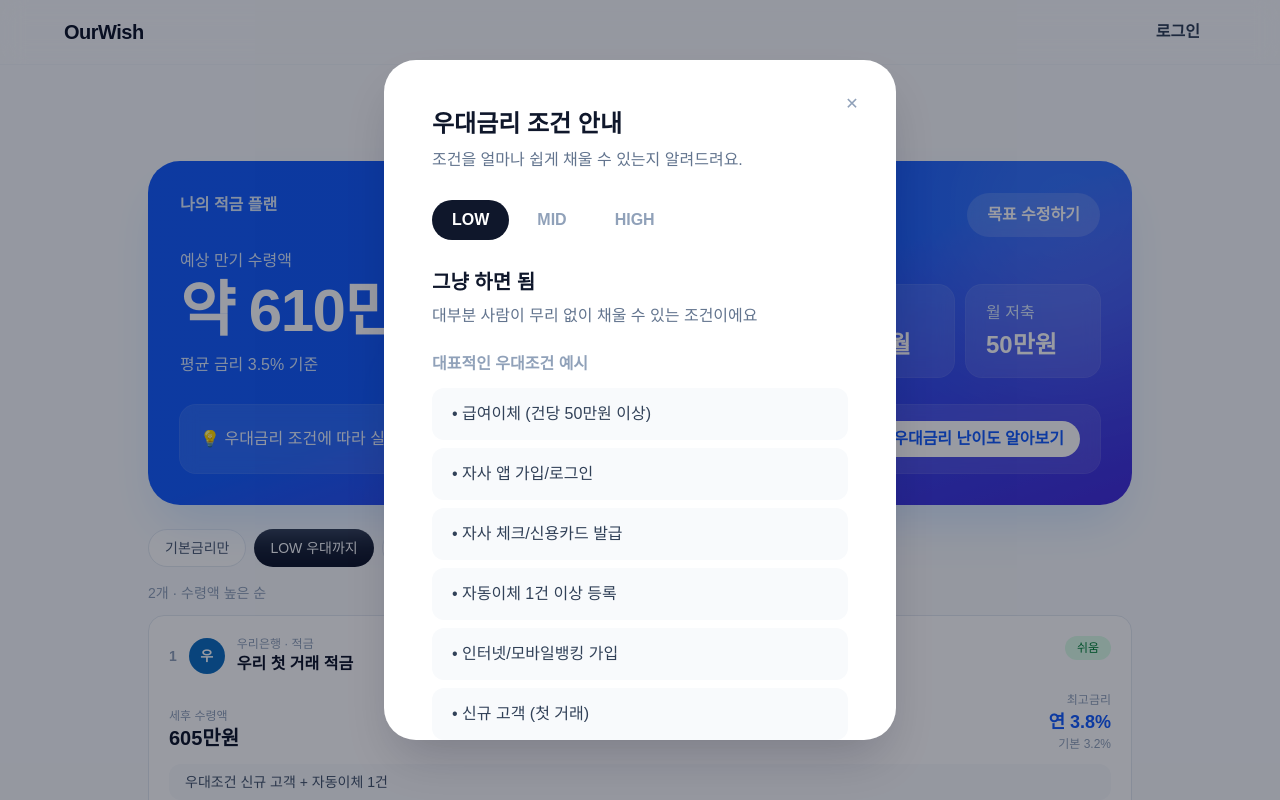
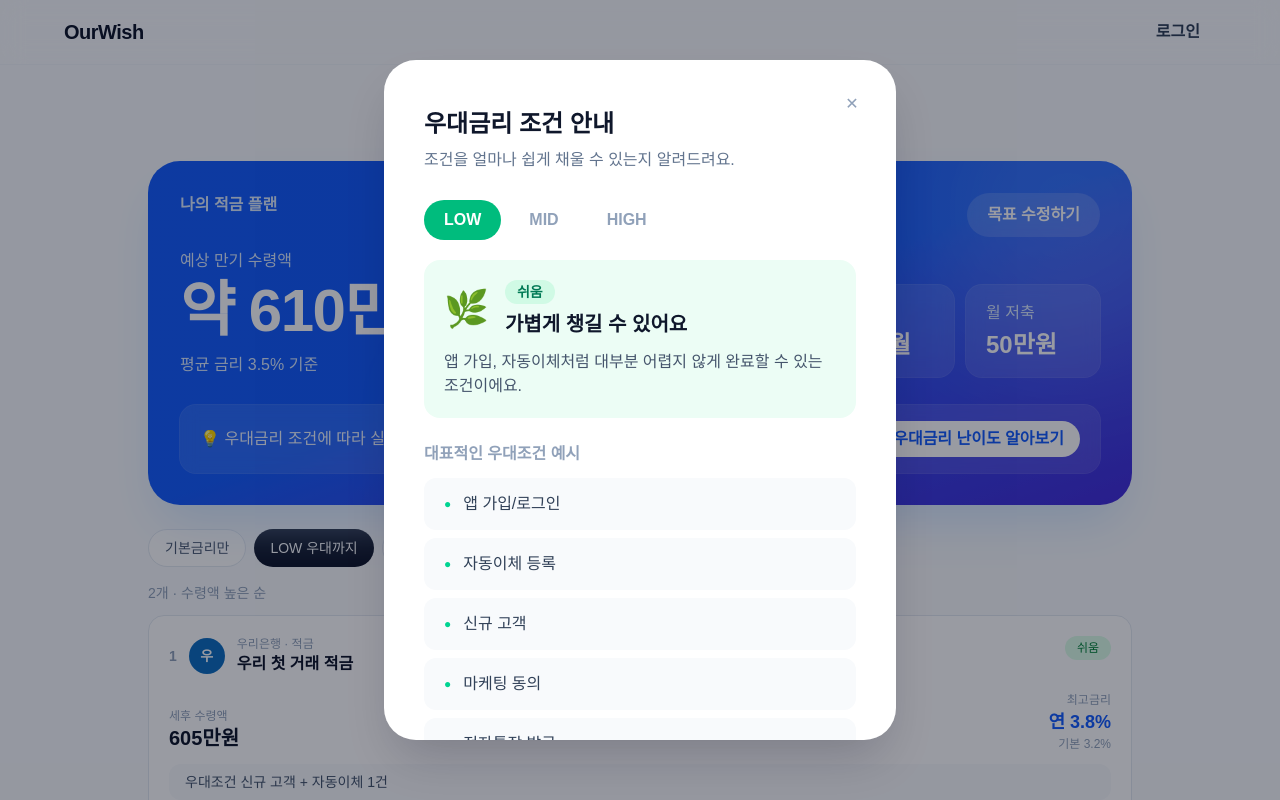
Before and after one commit to Our-Wish/ourwish, a Vue app in the folder frontend_dir/: page /recommendation in a window 1280 px wide. Both pictures are taken after a click on the button "우대금리 난이도 알아보기". Shown: the top 800 px of the page. Built offline with nearby package versions, Linux system fonts and the light colour scheme; no server answers; a web font is replaced by a local one.

Commit message:
Feat: 우대금리 난이도 모달 UI 개선

```diff
--- a/frontend_dir/src/constants/levelInfo.ts
+++ b/frontend_dir/src/constants/levelInfo.ts
@@ -3,57 +3,54 @@ export type FilterKey = 'BASE' | 'LOW' | 'MID' | 'HIGH'
 export const levelInfo: Record<
   Exclude<FilterKey, 'BASE'>,
   {
+    label: string
     title: string
     description: string
     conditions: string[]
   }
 > = {
   LOW: {
-    title: '그냥 하면 됨',
-    description: '대부분 사람이 무리 없이 채울 수 있는 조건이에요',
+    label: '쉬움',
+    title: '가볍게 챙길 수 있어요',
+    description: '앱 가입, 자동이체처럼 대부분 어렵지 않게 완료할 수 있는 조건이에요.',
     conditions: [
-      '급여이체 (건당 50만원 이상)',
-      '자사 앱 가입/로그인',
-      '자사 체크/신용카드 발급',
-      '자동이체 1건 이상 등록',
+      '앱 가입/로그인',
+      '자동이체 등록',
+      '신규 고객',
+      '마케팅 동의',
+      '전자통장 발급',
+      '입출금 통장 보유',
       '인터넷/모바일뱅킹 가입',
-      '신규 고객 (첫 거래)',
-      '마케팅 동의',
-      '종이통장 미발급 (전자통장)',
-      '자사 입출금 통장 보유',
     ],
   },
   MID: {
-    title: '좀 챙겨야 함',
-    description: '생활 패턴을 약간 맞춰야 하는 조건들이에요',
+    label: '보통',
+    title: '조금 신경 쓰면 가능해요',
+    description: '급여이체나 카드 사용처럼 생활 패턴에 따라 달성 여부가 달라지는 조건이에요.',
     conditions: [
-      '카드 실적 월 N만원 이상',
+      '급여이체',
+      '카드 실적',
+      '공과금 자동이체',
       '주택청약 보유',
-      '공과금 자동이체 N건 이상',
-      '펀드/ISA 가입',
-      '연금저축 계좌 지정',
-      '타행 급여이체 → 자행으로 변경',
-      '적금/예금 N개 이상 동시 보유',
-      '가족 계좌 연결 (패밀리뱅킹)',
-      '비대면 가입 (영업점 미방문)',
+      '비대면 가입',
+      '가족 계좌 연결',
+      '적금/예금 동시 보유',
     ],
   },
   HIGH: {
-    title: '사회초년생인데 잡시 높음',
-    description: '기존 자산이나 거래 실적이 있어야 하는 조건들이에요',
+    label: '어려움',
+    title: '조건 확인이 필요해요',
+    description:
+      '기존 자산, 거래 실적, 특정 상품 이용 여부에 따라 달성이 어려울 수 있는 조건이에요.',
     conditions: [
-      '신용카드 연 500만원 이상 사용',
-      '외환 거래 실적 (환전/해외송금)',
-      '대출 보유 고객',
-      '자산관리 계좌 N억 이상 예치',
+      '높은 카드 사용 실적',
+      '외환 거래 실적',
+      '대출 보유',
+      '자산관리 계좌 보유',
       '프리미엄/VIP 등급',
-      '퇴직연금(IRP) 가입',
+      '퇴직연금 가입',
       '주택담보대출 연계',
-      '증권 연계 계좌 (CMA 등)',
-      '카드론/리볼빙 이용 실적',
-      '골프장/제휴 가맹점 이용 실적',
-      '탄소중립 실천 (대중교통 이용 인증)',
-      '지역화폐/지역사랑상품권 사용 실적',
+      '증권 연계 계좌',
     ],
   },
 }
--- a/frontend_dir/src/views/RecommendationView.vue
+++ b/frontend_dir/src/views/RecommendationView.vue
@@ -72,7 +72,7 @@
       <div v-if="showLevelGuide" class="fixed inset-0 z-50 flex items-center justify-center p-10">
         <div class="absolute inset-0 bg-slate-950/40" @click="showLevelGuide = false" />
         <div
-          class="relative w-full max-w-lg rounded-4xl bg-white p-12 shadow-2xl shadow-slate-950/20 max-h-[85vh] overflow-y-auto"
+          class="relative w-full max-w-lg rounded-4xl bg-white pt-12 px-10 shadow-2xl shadow-slate-950/20 max-h-[85vh] overflow-y-auto"
         >
           <button
             @click="showLevelGuide = false"
@@ -90,28 +90,34 @@
               :key="level"
               @click="activeLevelTab = level"
               class="rounded-full px-5 py-2 text-base font-semibold transition"
-              :class="
-                activeLevelTab === level
-                  ? 'bg-slate-900 text-white'
-                  : 'text-slate-400 hover:bg-slate-100'
-              "
+              :class="activeLevelTab === level ? levelMeta[level].activeClass : 'text-slate-400 hover:bg-slate-100'"
             >
               {{ level }}
             </button>
           </div>
 
-          <div class="mt-7">
-            <h3 class="text-xl font-bold text-slate-900">{{ levelInfo[activeLevelTab].title }}</h3>
-            <p class="mt-2 text-base text-slate-500">{{ levelInfo[activeLevelTab].description }}</p>
-            <p class="mt-6 text-base font-semibold text-slate-400">대표적인 우대조건 예시</p>
-            <div class="mt-3 space-y-2">
-              <div
-                v-for="condition in levelInfo[activeLevelTab].conditions"
-                :key="condition"
-                class="rounded-xl bg-slate-50 px-5 py-3.5 text-base text-slate-700"
-              >
-                • {{ condition }}
+          <div class="mt-5 rounded-2xl p-5" :class="levelMeta[activeLevelTab].bgClass">
+            <div class="flex items-center gap-4">
+              <span class="text-4xl">{{ levelMeta[activeLevelTab].icon }}</span>
+              <div>
+                <span class="rounded-full px-3 py-1 text-sm font-bold" :class="levelMeta[activeLevelTab].badgeClass">
+                  {{ levelInfo[activeLevelTab].label }}
+                </span>
+                <h3 class="mt-1.5 text-xl font-bold text-slate-900">{{ levelInfo[activeLevelTab].title }}</h3>
               </div>
+            </div>
+            <p class="mt-3 text-base text-slate-600">{{ levelInfo[activeLevelTab].description }}</p>
+          </div>
+
+          <p class="mt-6 text-base font-semibold text-slate-400">대표적인 우대조건 예시</p>
+          <div class="mt-3 space-y-2 pb-10">
+            <div
+              v-for="condition in levelInfo[activeLevelTab].conditions"
+              :key="condition"
+              class="flex items-center gap-3 rounded-xl bg-slate-50 px-5 py-3.5 text-base text-slate-700"
+            >
+              <span class="text-xs" :class="levelMeta[activeLevelTab].dotClass">●</span>
+              {{ condition }}
             </div>
           </div>
         </div>
@@ -157,6 +163,30 @@ type LevelKey = 'LOW' | 'MID' | 'HIGH'
 const levelKeys: LevelKey[] = ['LOW', 'MID', 'HIGH']
 const activeLevelTab = ref<LevelKey>('LOW')
 const selectedFilter = ref<'BASE' | 'LOW' | 'MID' | 'HIGH'>('LOW')
+
+const levelMeta: Record<LevelKey, { icon: string; bgClass: string; badgeClass: string; activeClass: string; dotClass: string }> = {
+  LOW: {
+    icon: '🌿',
+    bgClass: 'bg-emerald-50',
+    badgeClass: 'bg-emerald-100 text-emerald-700',
+    activeClass: 'bg-emerald-500 text-white',
+    dotClass: 'text-emerald-400',
+  },
+  MID: {
+    icon: '⚡',
+    bgClass: 'bg-amber-50',
+    badgeClass: 'bg-amber-100 text-amber-700',
+    activeClass: 'bg-amber-500 text-white',
+    dotClass: 'text-amber-400',
+  },
+  HIGH: {
+    icon: '🔥',
+    bgClass: 'bg-red-50',
+    badgeClass: 'bg-red-100 text-red-700',
+    activeClass: 'bg-red-500 text-white',
+    dotClass: 'text-red-400',
+  },
+}
 
 const totalAmount = computed(() => {
   const { period, monthlyAmount } = goalStore
```
